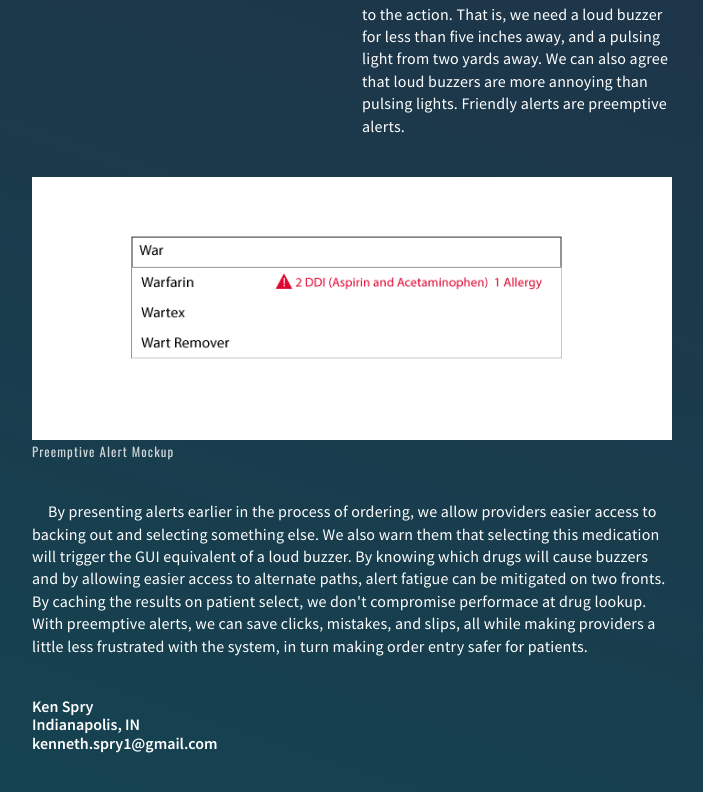
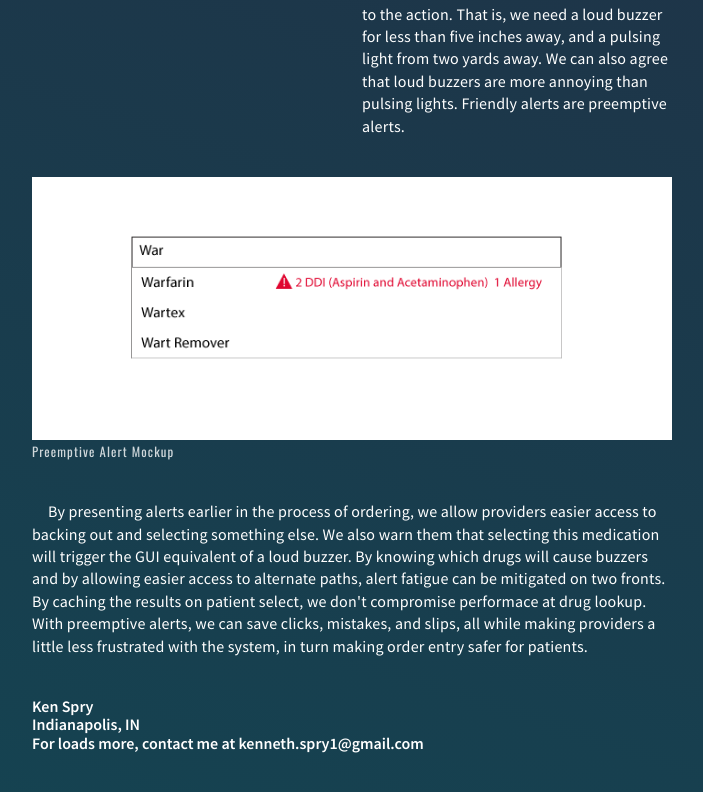
Before and after one commit to okspry/Portfolio2020, a React (Create React App) app: page / in a window 1280 px wide. Shown: the part 3431-4223 px from the top of the page, without its empty margins (288-991 px from the left). Built offline with nearby package versions, Linux system fonts and the light colour scheme.

Commit message:
For more

```diff
--- a/src/App.js
+++ b/src/App.js
@@ -264,7 +264,7 @@ export default function App() {
         <footer>
           <div>Ken Spry</div>
           <div>Indianapolis, IN</div>
-          <div>kenneth.spry1@gmail.com</div>
+          <div>For loads more, contact me at kenneth.spry1@gmail.com</div>
         </footer>
         {/* <div className="test">Test</div> */}
       </motion.div>
```
